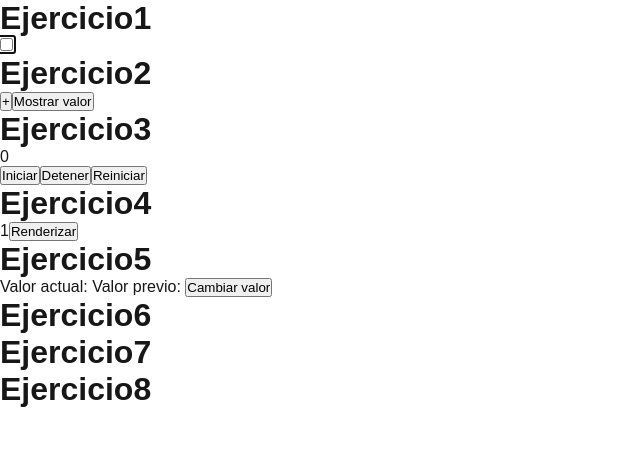
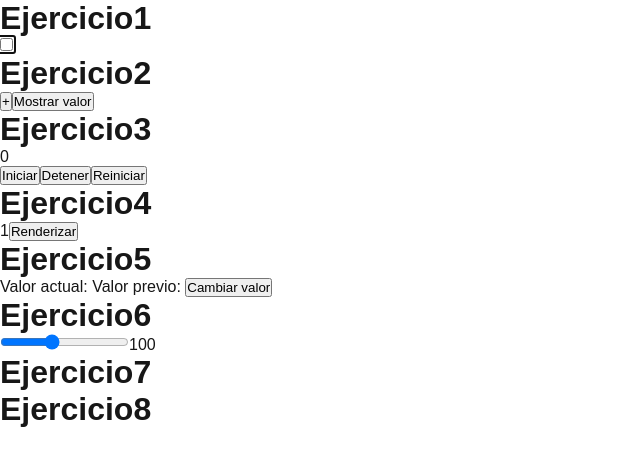
Before and after one commit to julia85310/b_useref, a Next.js app: page / in a window 1280 px wide. Shown: the top 466 px of the page, without its empty margins (0-640 px from the left). Built offline with nearby package versions, Linux system fonts and the light colour scheme.

Commit message:
ej6 done

```diff
--- /dev/null
+++ b/src/app/ColorSlider.js
@@ -0,0 +1,18 @@
+import {useRef, useState} from 'react';
+
+export default function ColorSlider(){
+  const divRef = useRef(null);
+  const [redValue, setRedValue] = useState(100);
+
+  function sliderChange(e){
+    const value = e.target.value;
+    setRedValue(value);
+    if (divRef.current) {
+      divRef.current.style.backgroundColor = `rgb(${redValue}, 100, 100)`;
+    }
+  }
+
+  return <div ref={divRef}>
+      <input type='range' min="0" max="255" value={redValue} onChange={(e) => sliderChange(e)}></input>{redValue}
+  </div>
+}
--- a/src/app/page.js
+++ b/src/app/page.js
@@ -4,6 +4,7 @@ import CounterRef from "./CounterRef";
 import Timer from "./Timer";
 import RenderCounter from "./RenderCounter";
 import PreviousValue from "./PreviousValue";
+import ColorSlider from "./ColorSlider";
 
 export default function Home() {
   return (
@@ -19,6 +20,7 @@ export default function Home() {
       <h1>Ejercicio5</h1>
       <PreviousValue></PreviousValue>
       <h1>Ejercicio6</h1>
+      <ColorSlider></ColorSlider>
       <h1>Ejercicio7</h1>
       <h1>Ejercicio8</h1>
     </div>
```
